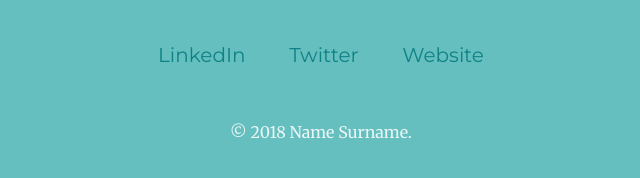
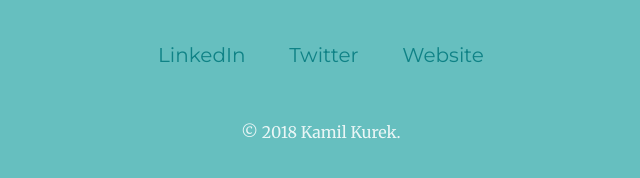
Before and after one commit to QmilQrek/my-website, a plain HTML site: page index.html in a window 1280 px wide. Shown: the part 4161-4339 px from the top of the page, 319-959 px from the left. Drawn offline with Linux system fonts and the light colour scheme.

Commit message:
Update index.html

```diff
--- a/index.html
+++ b/index.html
@@ -85,7 +85,7 @@
       <a class="footer-link" href="https://www.linkedin.com/">LinkedIn</a>
       <a class="footer-link" href="https://twitter.com/">Twitter</a>
       <a class="footer-link" href="https://www.appbrewery.co/">Website</a>
-      <p class="name-surname">© 2018 Name Surname.</p>
+      <p class="name-surname">© 2018 Kamil Kurek.</p>
     </div>
   </body>
 </html>
```
